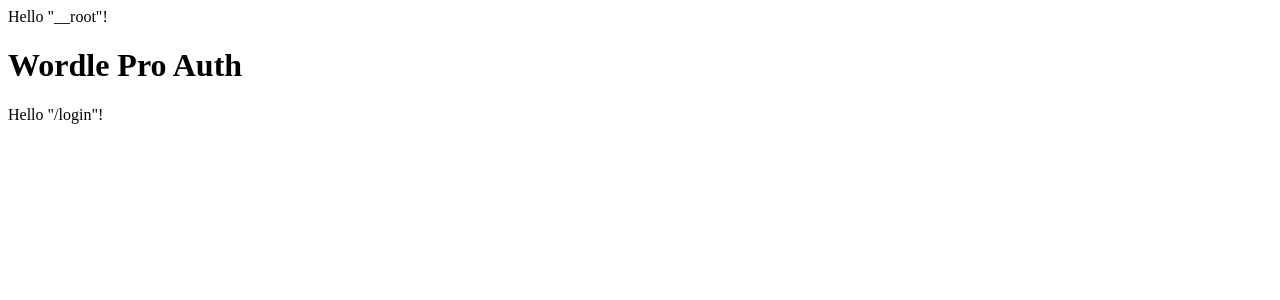
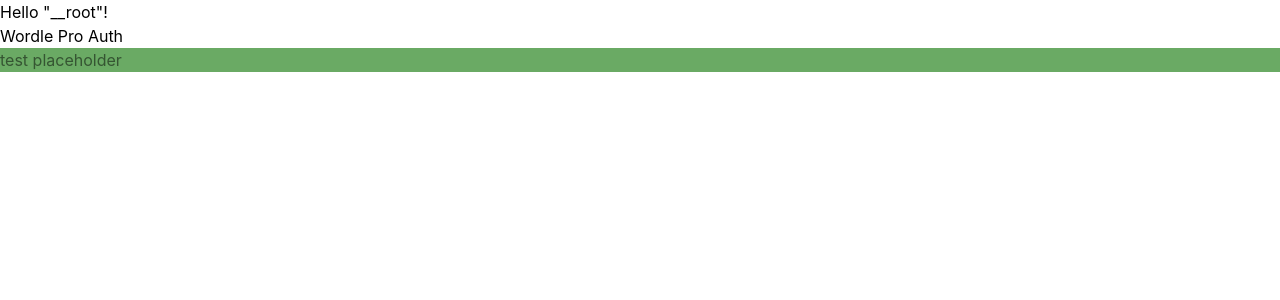
Before and after one commit to hchan07/wordle-pro, a React (Vite) app: page /wordle-pro/login in a window 1280 px wide. Shown: the top 300 px of the page. Built offline with nearby package versions, Linux system fonts and the light colour scheme.

Commit message:
added radix-ui, tailwindcss, lucide, clsx, and setup common ui folder and common aliasing (#3)

```diff
--- /dev/null
+++ b/src/common/ui/Input/index.tsx
@@ -0,0 +1,37 @@
+import { forwardRef, type InputHTMLAttributes, type ReactNode } from "react"
+import styles from './input.module.css';
+
+type InputProps = InputHTMLAttributes<HTMLInputElement> & {
+  leftIcon?: ReactNode
+  rightIcon?: ReactNode
+}
+
+const Input = forwardRef<HTMLInputElement, InputProps>(
+  ({ className, leftIcon, rightIcon, ...props }, ref) => {
+
+    return (
+      <div className={`group relative w-full bg-correct ${styles.inputRoot}`}>
+        {leftIcon && (
+          <div className="absolute left-3 top-1/2 -translate-y-1/2 text-gray-500 transition-colors group-focus-within:text-wordle-green">
+            {leftIcon}
+          </div>
+        )}
+
+        <input
+          ref={ref}
+          {...props}
+        />
+
+        {rightIcon && (
+          <div className="absolute right-3 top-1/2 -translate-y-1/2 text-gray-500 transition-colors group-focus-within:text-wordle-green">
+            {rightIcon}
+          </div>
+        )}
+      </div>
+    )
+  }
+)
+
+Input.displayName = "Input"
+
+export default Input;
--- /dev/null
+++ b/src/common/ui/Input/input.module.css
@@ -0,0 +1,3 @@
+.inputRoot {
+  border: 1px solid var(--color-wordle-border);
+}
--- /dev/null
+++ b/src/index.css
@@ -0,0 +1,11 @@
+/* src/index.css */
+@import "tailwindcss";
+
+/* If you have custom Wordle colors, define them here */
+@theme {
+  --color-correct: #6aaa64;
+  --color-present: #c9b458;
+  --color-absent: #787c7e;
+  --color-wordle-dark: #121213;
+  --color-wordle-border: #3a3a3c;
+}
--- a/src/main.tsx
+++ b/src/main.tsx
@@ -4,6 +4,7 @@ import { RouterProvider, createRouter } from '@tanstack/react-router';
 
 // Import the generated route tree
 import { routeTree } from './routeTree.gen';
+import './index.css'
 
 // Create a new router instance
 const router = createRouter({ routeTree, basepath: '/wordle-pro' });
--- /dev/null
+++ b/src/pages/login/index.tsx
@@ -0,0 +1,9 @@
+import Input from "@/common/ui/Input";
+
+const Login = () => {
+	return (
+		<Input placeholder="test placeholder"/>
+	)
+};
+
+export default Login;
--- a/src/routes/_auth/login.tsx
+++ b/src/routes/_auth/login.tsx
@@ -1,9 +1,6 @@
+import Login from '@/pages/login'
 import { createFileRoute } from '@tanstack/react-router'
 
 export const Route = createFileRoute('/_auth/login')({
-  component: RouteComponent,
+  component: Login,
 })
-
-function RouteComponent() {
-  return <div>Hello "/login"!</div>
-}
--- a/vite.config.ts
+++ b/vite.config.ts
@@ -2,6 +2,8 @@ import { defineConfig } from 'vite'
 import react, { reactCompilerPreset } from '@vitejs/plugin-react'
 import babel from '@rolldown/plugin-babel'
 import { tanstackRouter } from '@tanstack/router-plugin/vite'
+import tailwindcss from '@tailwindcss/vite'
+import path from 'path'
 
 // https://vite.dev/config/
 export default defineConfig({
@@ -12,6 +14,12 @@ export default defineConfig({
       routeToken: '_layout',
 		}),
     react(),
-    babel({ presets: [reactCompilerPreset()] })
+    babel({ presets: [reactCompilerPreset()] }),
+    tailwindcss()
   ],
+  resolve: {
+    alias: {
+      '@': path.resolve(__dirname, './src'),
+    },
+  },
 })
```
Also changed, not shown: package.json (+6 -1 lines), tsconfig.app.json (+6 -1 lines), 2 other files (tests, documents, lock files or other folders).
